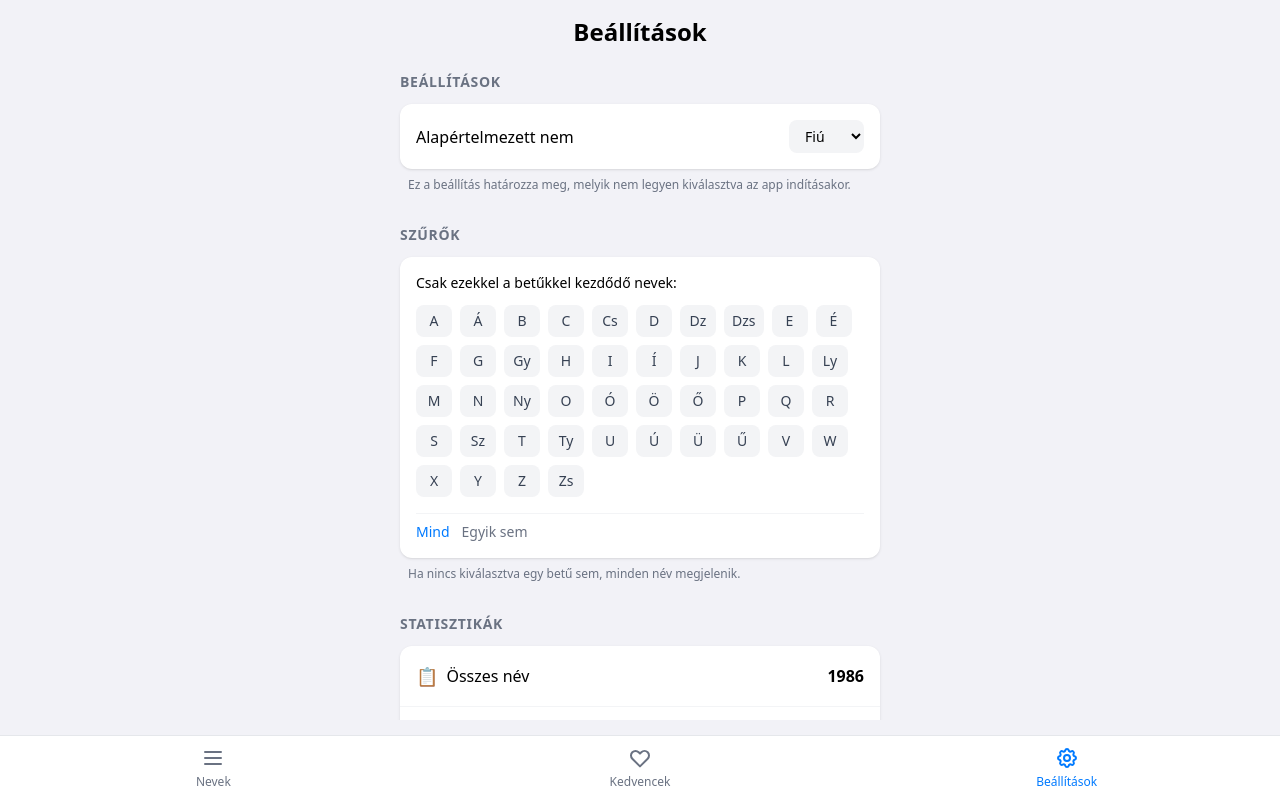
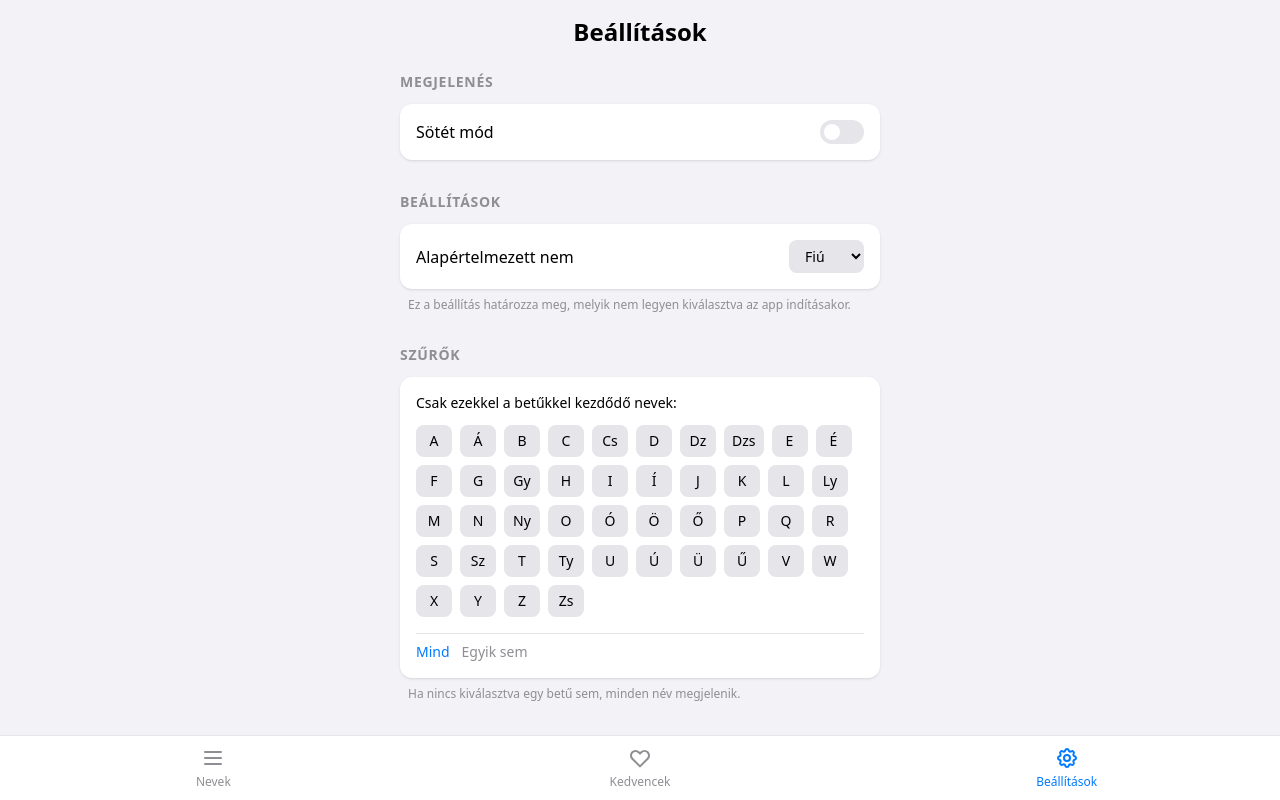
Before and after one commit to therealnemethmate/clash-of-babynames, a Vue app: page /settings in a window 1280 px wide. Built offline with nearby package versions, Linux system fonts and the light colour scheme.

Commit message:
feat: support dark mode switch

```diff
--- a/src/components/SwipeCard.vue
+++ b/src/components/SwipeCard.vue
@@ -132,7 +132,7 @@ function triggerSwipe(direction: 'left' | 'right') {
 
 <template>
   <div
-    class="card absolute w-full h-full bg-white rounded-3xl shadow-xl overflow-hidden select-none cursor-grab active:cursor-grabbing touch-none"
+    class="card absolute w-full h-full bg-card rounded-3xl shadow-xl overflow-hidden select-none cursor-grab active:cursor-grabbing touch-none"
     :style="cardStyle"
     @mousedown="onTouchStart"
     @mousemove="onTouchMove"
@@ -151,11 +151,11 @@ function triggerSwipe(direction: 'left' | 'right') {
         {{ name.gender === 'boy' ? '👤' : '👗' }}
       </div>
 
-      <h2 class="text-4xl font-bold mb-2 text-center text-black">
+      <h2 class="text-4xl font-bold mb-2 text-center text-text-primary">
         {{ name.name }}
       </h2>
 
-      <p class="text-lg text-gray-500 font-medium">
+      <p class="text-lg text-text-secondary font-medium">
         {{ name.gender === 'boy' ? 'Fiú' : 'Lány' }}
       </p>
 
--- a/src/components/TheTabBar.vue
+++ b/src/components/TheTabBar.vue
@@ -7,13 +7,13 @@ const tabs = [
 </script>
 
 <template>
-  <nav class="fixed bottom-0 left-0 right-0 bg-white border-t border-gray-200 pb-safe">
+  <nav class="fixed bottom-0 left-0 right-0 bg-card border-t border-gray-5 pb-safe">
     <div class="flex justify-around items-center h-16">
       <router-link
         v-for="tab in tabs"
         :key="tab.name"
         :to="{ name: tab.name }"
-        class="flex flex-col items-center justify-center w-full h-full text-gray-500 hover:text-accent transition-colors"
+        class="flex flex-col items-center justify-center w-full h-full text-text-secondary hover:text-accent transition-colors"
         active-class="text-accent"
       >
         <svg xmlns="http://www.w3.org/2000/svg" class="h-6 w-6 mb-1" fill="none" viewBox="0 0 24 24" stroke="currentColor">
--- a/src/stores/name.ts
+++ b/src/stores/name.ts
@@ -27,6 +27,7 @@ const STORAGE_KEYS = {
     SELECTED_GENDER: 'selectedGender',
     LETTER_FILTER: 'letterFilter',
     NAMES_DATA: 'namesData',
+    IS_DARK_MODE: 'isDarkMode',
 };
 
 export const useNameStore = defineStore('name', () => {
@@ -38,6 +39,9 @@ export const useNameStore = defineStore('name', () => {
         localStorage.getItem(STORAGE_KEYS.LETTER_FILTER)
             ? JSON.parse(localStorage.getItem(STORAGE_KEYS.LETTER_FILTER)!)
             : []
+    );
+    const isDarkMode = ref<boolean>(
+        localStorage.getItem(STORAGE_KEYS.IS_DARK_MODE) === 'true'
     );
 
     // Initialize names
@@ -88,6 +92,14 @@ export const useNameStore = defineStore('name', () => {
     watch(selectedGender, (val) => localStorage.setItem(STORAGE_KEYS.SELECTED_GENDER, val));
     watch(letterFilter, (val) => localStorage.setItem(STORAGE_KEYS.LETTER_FILTER, JSON.stringify(val)), { deep: true });
     watch(names, (val) => localStorage.setItem(STORAGE_KEYS.NAMES_DATA, JSON.stringify(val)), { deep: true });
+    watch(isDarkMode, (val) => {
+        localStorage.setItem(STORAGE_KEYS.IS_DARK_MODE, String(val));
+        if (val) {
+            document.documentElement.classList.add('dark');
+        } else {
+            document.documentElement.classList.remove('dark');
+        }
+    }, { immediate: true });
 
     // Helpers
     function shuffleArray<T>(array: T[]): T[] {
@@ -98,19 +110,23 @@ export const useNameStore = defineStore('name', () => {
         return array;
     }
 
+    // Sort alphabet by length descending to match longest digraphs first (e.g. Dzs before Dz before D)
+    const SORTED_ALPHABET_BY_LENGTH = [...HUNGARIAN_ALPHABET].sort((a, b) => b.length - a.length);
+
+    function getFirstLetter(name: string): string {
+        const upper = name.toUpperCase();
+        for (const letter of SORTED_ALPHABET_BY_LENGTH) {
+            if (upper.startsWith(letter.toUpperCase())) {
+                return letter;
+            }
+        }
+        return upper.charAt(0);
+    }
+
     function nameMatchesFilter(name: string, selectedLetters: string[]): boolean {
         if (selectedLetters.length === 0) return true;
-
-        const upperName = name.toUpperCase();
-        // Sort by length descending to match digraphs first
-        const sortedLetters = [...selectedLetters].sort((a, b) => b.length - a.length);
-
-        for (const letter of sortedLetters) {
-            if (upperName.startsWith(letter.toUpperCase())) {
-                return true;
-            }
-        }
-        return false;
+        const firstLetter = getFirstLetter(name);
+        return selectedLetters.includes(firstLetter);
     }
 
     // Computed
@@ -129,11 +145,18 @@ export const useNameStore = defineStore('name', () => {
     });
 
     const votedCount = computed(() =>
-        names.value.filter(n => n.vote !== null && n.gender === selectedGender.value).length
+        names.value.filter(n =>
+            n.vote !== null &&
+            n.gender === selectedGender.value &&
+            nameMatchesFilter(n.name, letterFilter.value)
+        ).length
     );
 
     const totalCount = computed(() =>
-        names.value.filter(n => n.gender === selectedGender.value).length
+        names.value.filter(n =>
+            n.gender === selectedGender.value &&
+            nameMatchesFilter(n.name, letterFilter.value)
+        ).length
     );
 
     const progress = computed(() => {
@@ -207,11 +230,16 @@ export const useNameStore = defineStore('name', () => {
         lastVotedId.value = null;
     }
 
+    function toggleDarkMode() {
+        isDarkMode.value = !isDarkMode.value;
+    }
+
     return {
         // State
         selectedGender,
         letterFilter,
         names,
+        isDarkMode,
 
         // Computed
         filteredNames,
@@ -229,6 +257,7 @@ export const useNameStore = defineStore('name', () => {
         voteName,
         undoLastVote,
         toggleVote,
-        resetAll
+        resetAll,
+        toggleDarkMode,
     };
 });
--- a/src/style.css
+++ b/src/style.css
@@ -1,6 +1,22 @@
 @import "tailwindcss";
 
 @theme {
+  --color-boy: var(--color-boy);
+  --color-girl: var(--color-girl);
+  --color-like: var(--color-like);
+  --color-dislike: var(--color-dislike);
+  --color-background: var(--color-background);
+  --color-card: var(--color-card);
+  --color-text-primary: var(--color-text-primary);
+  --color-text-secondary: var(--color-text-secondary);
+  --color-gray-5: var(--color-gray-5);
+  --color-gray-6: var(--color-gray-6);
+  --color-accent: var(--color-accent);
+
+  --font-family-rounded: system-ui, -apple-system, 'SF Pro Rounded', sans-serif;
+}
+
+:root {
   --color-boy: #007AFF;
   --color-girl: #FF2D55;
   --color-like: #34C759;
@@ -12,8 +28,16 @@
   --color-gray-5: #E5E5EA;
   --color-gray-6: #F2F2F7;
   --color-accent: #007AFF;
+}
 
-  --font-family-rounded: system-ui, -apple-system, 'SF Pro Rounded', sans-serif;
+.dark {
+  --color-background: #000000;
+  --color-card: #1C1C1E;
+  --color-text-primary: #FFFFFF;
+  --color-text-secondary: #8E8E93;
+  --color-gray-5: #2C2C2E;
+  --color-gray-6: #1C1C1E;
+  /* Keep accent and other colors same for now, or adjust if needed */
 }
 
 body {
--- a/src/views/SettingsView.vue
+++ b/src/views/SettingsView.vue
@@ -14,72 +14,92 @@ function handleReset() {
 
 <template>
   <div class="flex flex-col h-full max-w-lg mx-auto w-full p-4 overflow-y-auto">
-    <h1 class="text-2xl font-bold text-center mb-6">Beállítások</h1>
+    <h1 class="text-2xl font-bold text-center mb-6 text-text-primary">Beállítások</h1>
+
+    <!-- Appearance -->
+    <section class="mb-8">
+      <h2 class="text-sm font-semibold text-text-secondary uppercase tracking-wider mb-3">Megjelenés</h2>
+      <div class="bg-card rounded-xl shadow-sm overflow-hidden">
+        <div class="p-4 flex items-center justify-between">
+          <span class="font-medium text-text-primary">Sötét mód</span>
+          <button
+            @click="store.toggleDarkMode()"
+            class="relative inline-flex h-6 w-11 items-center rounded-full transition-colors focus:outline-none focus:ring-2 focus:ring-accent focus:ring-offset-2"
+            :class="store.isDarkMode ? 'bg-accent' : 'bg-gray-5'"
+          >
+            <span
+              class="inline-block h-4 w-4 transform rounded-full bg-white transition-transform"
+              :class="store.isDarkMode ? 'translate-x-6' : 'translate-x-1'"
+            />
+          </button>
+        </div>
+      </div>
+    </section>
 
     <!-- Preferences -->
     <section class="mb-8">
-      <h2 class="text-sm font-semibold text-gray-500 uppercase tracking-wider mb-3">Beállítások</h2>
-      <div class="bg-white rounded-xl shadow-sm overflow-hidden">
+      <h2 class="text-sm font-semibold text-text-secondary uppercase tracking-wider mb-3">Beállítások</h2>
+      <div class="bg-card rounded-xl shadow-sm overflow-hidden">
         <div class="p-4 flex items-center justify-between">
-          <span class="font-medium">Alapértelmezett nem</span>
+          <span class="font-medium text-text-primary">Alapértelmezett nem</span>
           <select
             :value="store.selectedGender"
             @change="store.setGender(($event.target as HTMLSelectElement).value as Gender)"
-            class="bg-gray-100 border-none rounded-lg py-1.5 px-3 text-sm font-medium focus:ring-2 focus:ring-accent"
+            class="bg-gray-5 text-text-primary border-none rounded-lg py-1.5 px-3 text-sm font-medium focus:ring-2 focus:ring-accent"
           >
             <option value="boy">Fiú</option>
             <option value="girl">Lány</option>
           </select>
         </div>
       </div>
-      <p class="text-xs text-gray-500 mt-2 px-2">Ez a beállítás határozza meg, melyik nem legyen kiválasztva az app indításakor.</p>
+      <p class="text-xs text-text-secondary mt-2 px-2">Ez a beállítás határozza meg, melyik nem legyen kiválasztva az app indításakor.</p>
     </section>
 
     <!-- Filters -->
     <section class="mb-8">
-      <h2 class="text-sm font-semibold text-gray-500 uppercase tracking-wider mb-3">Szűrők</h2>
-      <div class="bg-white rounded-xl shadow-sm p-4">
-        <p class="text-sm font-medium mb-3">Csak ezekkel a betűkkel kezdődő nevek:</p>
+      <h2 class="text-sm font-semibold text-text-secondary uppercase tracking-wider mb-3">Szűrők</h2>
+      <div class="bg-card rounded-xl shadow-sm p-4">
+        <p class="text-sm font-medium mb-3 text-text-primary">Csak ezekkel a betűkkel kezdődő nevek:</p>
 
         <div class="flex flex-wrap gap-2 mb-4">
           <button
             v-for="letter in HUNGARIAN_ALPHABET"
             :key="letter"
             class="letter-chip text-sm font-medium transition-colors"
-            :class="store.letterFilter.includes(letter) ? 'bg-accent text-white' : 'bg-gray-100 text-gray-700 hover:bg-gray-200'"
+            :class="store.letterFilter.includes(letter) ? 'bg-accent text-white' : 'bg-gray-5 text-text-primary hover:bg-gray-200 dark:hover:bg-gray-700'"
             @click="store.toggleLetterFilter(letter)"
           >
             {{ letter }}
           </button>
         </div>
 
-        <div class="flex gap-3 pt-2 border-t border-gray-100">
+        <div class="flex gap-3 pt-2 border-t border-gray-5">
           <button @click="store.toggleLetterFilter('ALL')" class="text-sm text-accent font-medium">Mind</button>
-          <button @click="store.toggleLetterFilter('NONE')" class="text-sm text-gray-500 font-medium">Egyik sem</button>
+          <button @click="store.toggleLetterFilter('NONE')" class="text-sm text-text-secondary font-medium">Egyik sem</button>
         </div>
       </div>
-      <p class="text-xs text-gray-500 mt-2 px-2">Ha nincs kiválasztva egy betű sem, minden név megjelenik.</p>
+      <p class="text-xs text-text-secondary mt-2 px-2">Ha nincs kiválasztva egy betű sem, minden név megjelenik.</p>
     </section>
 
     <!-- Statistics -->
     <section class="mb-8">
-      <h2 class="text-sm font-semibold text-gray-500 uppercase tracking-wider mb-3">Statisztikák</h2>
-      <div class="bg-white rounded-xl shadow-sm overflow-hidden divide-y divide-gray-100">
+      <h2 class="text-sm font-semibold text-text-secondary uppercase tracking-wider mb-3">Statisztikák</h2>
+      <div class="bg-card rounded-xl shadow-sm overflow-hidden divide-y divide-gray-5">
         <div class="p-4 flex justify-between items-center">
-          <span class="flex items-center gap-2"><span class="text-lg">📋</span> Összes név</span>
-          <span class="font-bold">{{ store.totalCount }}</span>
+          <span class="flex items-center gap-2 text-text-primary"><span class="text-lg">📋</span> Összes név</span>
+          <span class="font-bold text-text-primary">{{ store.totalCount }}</span>
         </div>
         <div class="p-4 flex justify-between items-center">
-          <span class="flex items-center gap-2"><span class="text-lg">❤</span> Kedvelt nevek</span>
+          <span class="flex items-center gap-2 text-text-primary"><span class="text-lg">❤</span> Kedvelt nevek</span>
           <span class="font-bold text-green-600">{{ store.likedNames.length }}</span>
         </div>
         <div class="p-4 flex justify-between items-center">
-          <span class="flex items-center gap-2"><span class="text-lg">💔</span> Elutasított nevek</span>
+          <span class="flex items-center gap-2 text-text-primary"><span class="text-lg">💔</span> Elutasított nevek</span>
           <span class="font-bold text-red-600">{{ store.dislikedNames.length }}</span>
         </div>
         <div class="p-4 flex justify-between items-center">
-          <span class="flex items-center gap-2"><span class="text-lg">❓</span> Még nem értékelt</span>
-          <span class="font-bold text-gray-500">{{ store.totalCount - store.votedCount }}</span>
+          <span class="flex items-center gap-2 text-text-primary"><span class="text-lg">❓</span> Még nem értékelt</span>
+          <span class="font-bold text-text-secondary">{{ store.totalCount - store.votedCount }}</span>
         </div>
       </div>
     </section>
@@ -87,10 +107,10 @@ function handleReset() {
     <!-- Danger Zone -->
     <section class="mb-8">
       <h2 class="text-sm font-semibold text-red-500 uppercase tracking-wider mb-3">Veszélyzóna</h2>
-      <div class="bg-red-50 rounded-xl border border-red-100 p-4">
+      <div class="bg-red-50 dark:bg-red-900/20 rounded-xl border border-red-100 dark:border-red-900/50 p-4">
         <button
           @click="showResetConfirm = true"
-          class="w-full bg-white border border-red-200 text-red-600 font-bold py-3 rounded-lg shadow-sm hover:bg-red-50 transition-colors"
+          class="w-full bg-white dark:bg-red-900/40 border border-red-200 dark:border-red-800 text-red-600 dark:text-red-400 font-bold py-3 rounded-lg shadow-sm hover:bg-red-50 dark:hover:bg-red-900/60 transition-colors"
         >
           🔄 Alaphelyzetbe állítás
         </button>
@@ -99,20 +119,20 @@ function handleReset() {
     </section>
 
     <!-- About -->
-    <section class="text-center text-gray-400 text-sm pb-8">
+    <section class="text-center text-text-secondary text-sm pb-8">
       <p>Verzió 1.0.0</p>
       <p>Készítette: Németh Máté</p>
     </section>
 
     <!-- Confirmation Modal -->
     <div v-if="showResetConfirm" class="fixed inset-0 z-50 flex items-center justify-center p-4 bg-black/50 backdrop-blur-sm">
-      <div class="bg-white rounded-2xl shadow-xl max-w-sm w-full p-6 animate-scale-in">
-        <h3 class="text-xl font-bold mb-2">Alaphelyzetbe állítás</h3>
-        <p class="text-gray-600 mb-6">Biztosan törölni szeretnéd az összes szavazatot? Ez a művelet nem vonható vissza.</p>
+      <div class="bg-card rounded-2xl shadow-xl max-w-sm w-full p-6 animate-scale-in">
+        <h3 class="text-xl font-bold mb-2 text-text-primary">Alaphelyzetbe állítás</h3>
+        <p class="text-text-secondary mb-6">Biztosan törölni szeretnéd az összes szavazatot? Ez a művelet nem vonható vissza.</p>
         <div class="flex gap-3">
           <button
             @click="showResetConfirm = false"
-            class="flex-1 py-2.5 font-medium text-gray-700 bg-gray-100 rounded-lg hover:bg-gray-200"
+            class="flex-1 py-2.5 font-medium text-text-primary bg-gray-5 rounded-lg hover:bg-gray-200 dark:hover:bg-gray-700"
           >
             Mégsem
           </button>
```
Also changed, not shown: src/views/FavoritesView.vue (+11 -11 lines), src/views/SwipeView.vue (+14 -14 lines).
